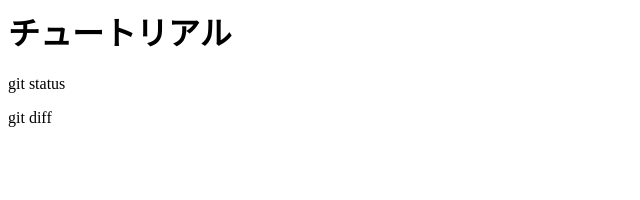
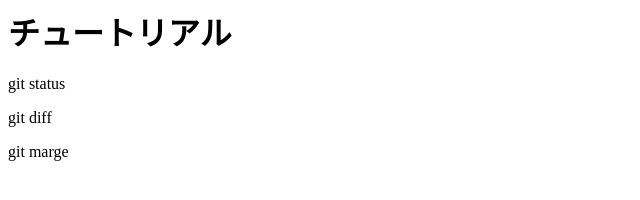
Before and after one commit to shotaromiyagawa/git_tutorial, a plain HTML site: page index.html in a window 1280 px wide. Shown: the full height of the page, 0-640 px from the left. Drawn offline with Linux system fonts and the light colour scheme.

Commit message:
Update index.html

```diff
--- a/index.html
+++ b/index.html
@@ -2,3 +2,5 @@
 
 <p>git status</p>
 <p>git diff</p>
+
+<p>git marge<p>
```
